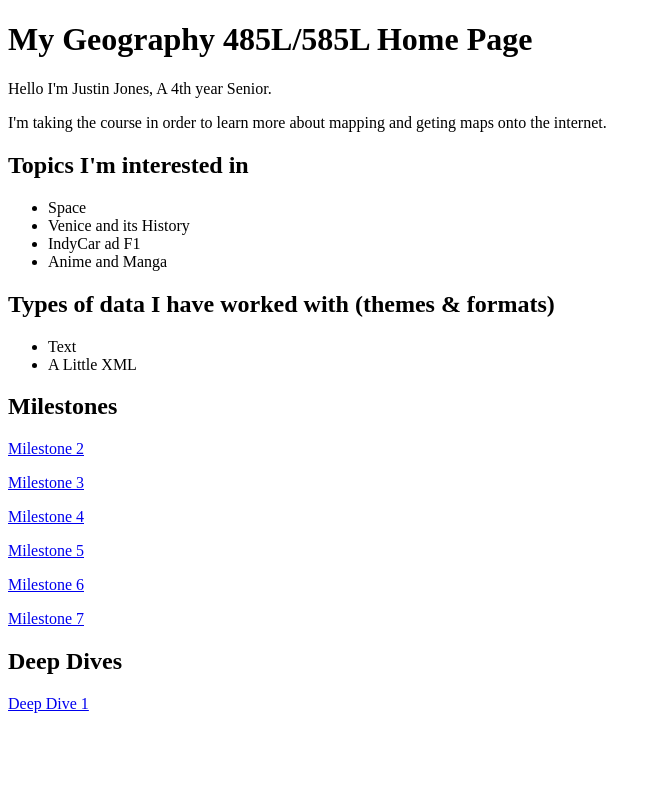
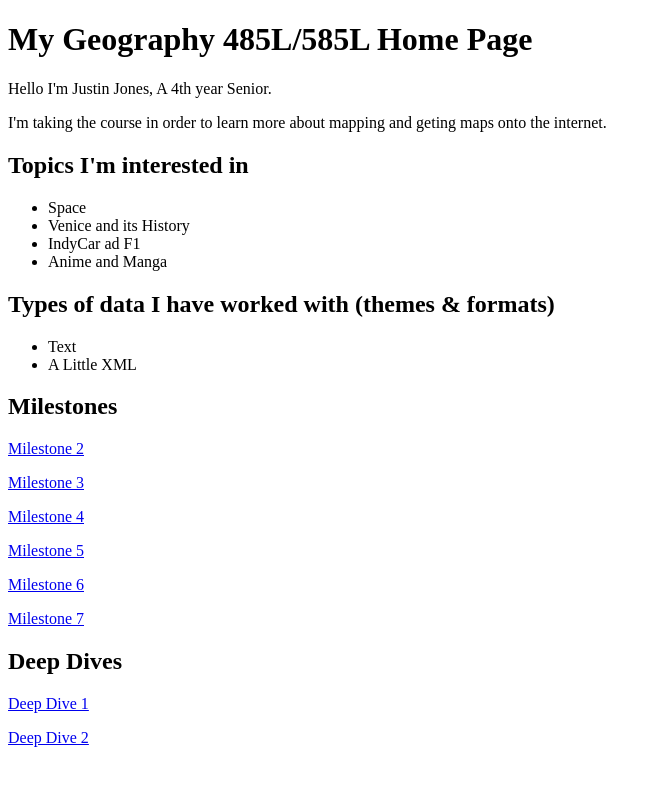
Before and after one commit to Squirrel77/GEOG-485, a plain HTML site: page index.html in a window 1280 px wide. Shown: the whole page, without its empty margins (0-661 px from the left). Drawn offline with Linux system fonts and the light colour scheme.

Commit message:
Update index.html

```diff
--- a/index.html
+++ b/index.html
@@ -41,5 +41,6 @@
 
 		<h2>Deep Dives</h2>
 		<p><a href="http://squirrel77.github.io/GEOG-485/Deep_Dive_1.html">Deep Dive 1</a></p>
+		<p><a href="http://squirrel77.github.io/GEOG-485/Deep_Dive_2.html">Deep Dive 2</a></p>
 	</body>
 </html>
```
